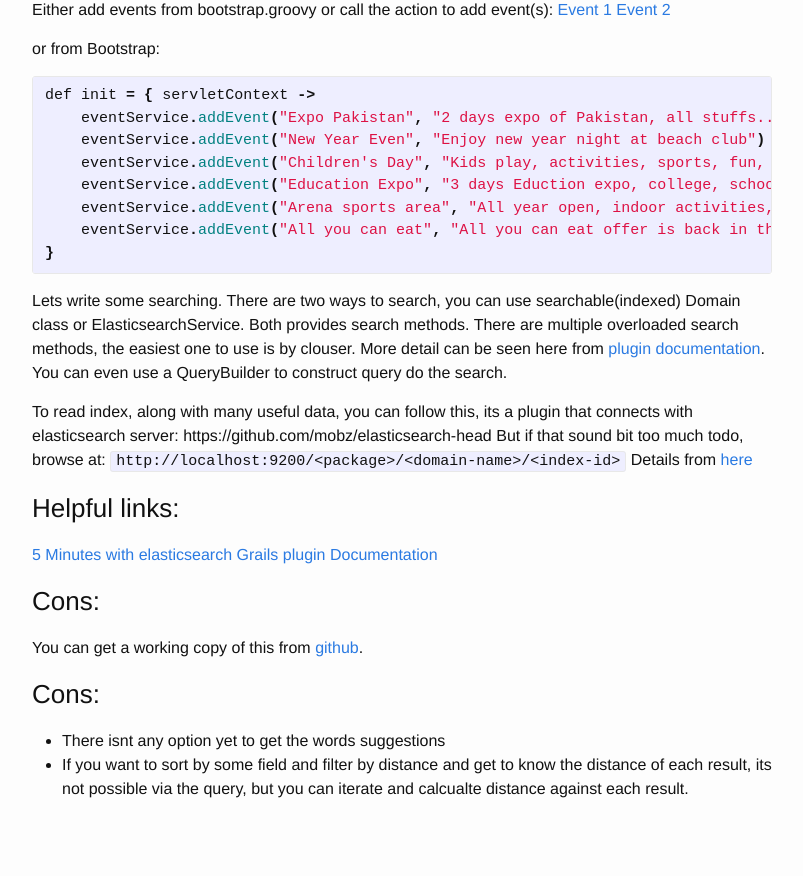
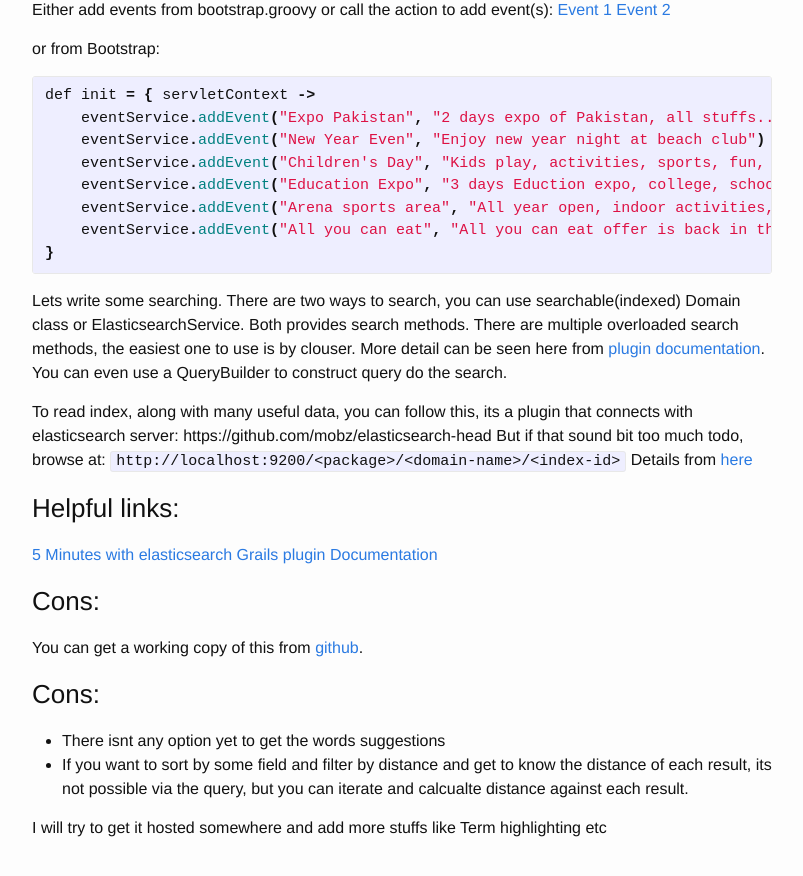
Before and after one commit to sufyanshoaib/sufyanshoaib.github.io, a Jekyll site: the page built from _posts/2015-01-29-grails-elasticsearch.markdown, in a window 1280 px wide and 900 px high, scrolled down 1747 px. Shown: the top 876 px of the window, without its empty margins (238-1041 px from the left). Built offline with Jekyll 4.4.1, drawn with Linux system fonts in a browser that asks for light colours; comment, search, counter and statistics services are not loaded.

Commit message:
Updated with note

```diff
--- a/_posts/2015-01-29-grails-elasticsearch.markdown
+++ b/_posts/2015-01-29-grails-elasticsearch.markdown
@@ -117,3 +117,5 @@ You can get a working copy of this from <a href="https://github.com/sufyanshoaib
 <li>There isnt any option yet to get the words suggestions</li>
 <li>If you want to sort by some field and filter by distance and get to know the distance of each result, its not possible via the query, but you can iterate and calcualte distance against each result.</li>
 </ul>
+
+I will try to get it hosted somewhere and add more stuffs like Term highlighting etc
```
